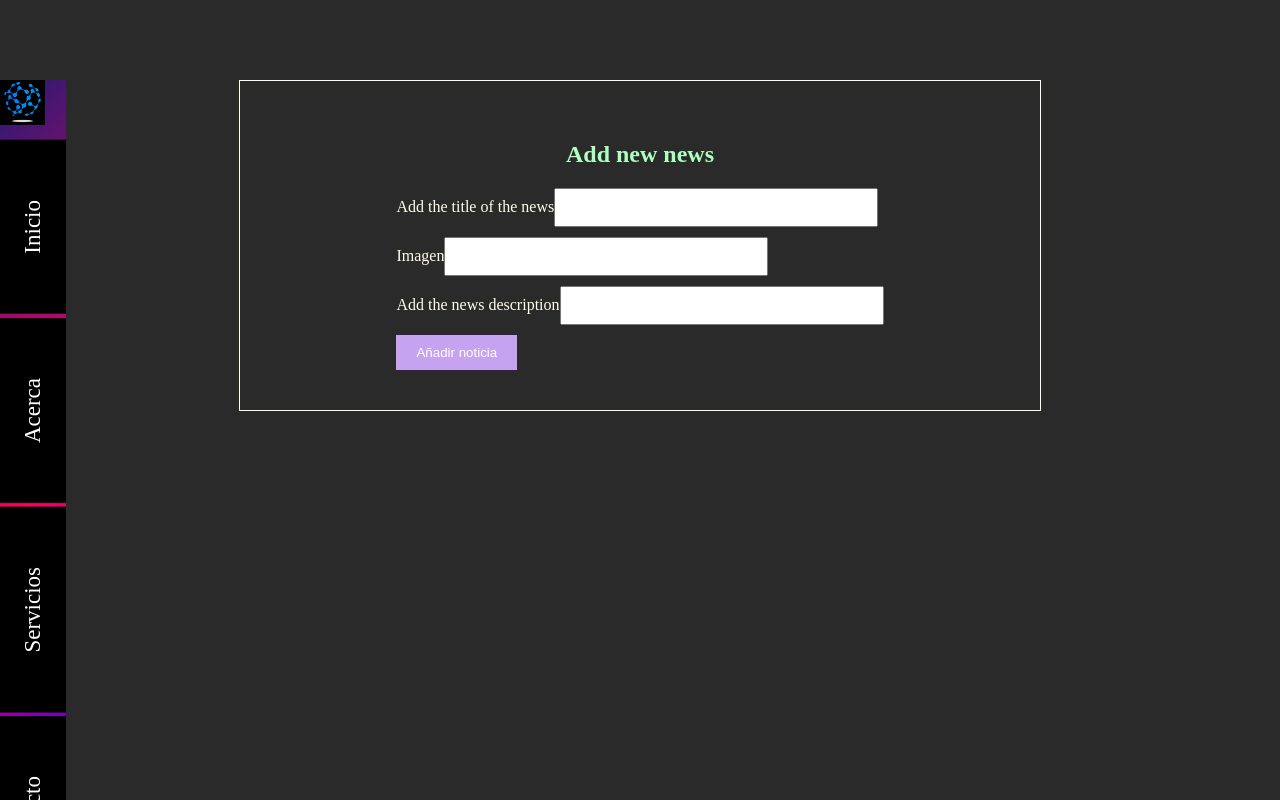
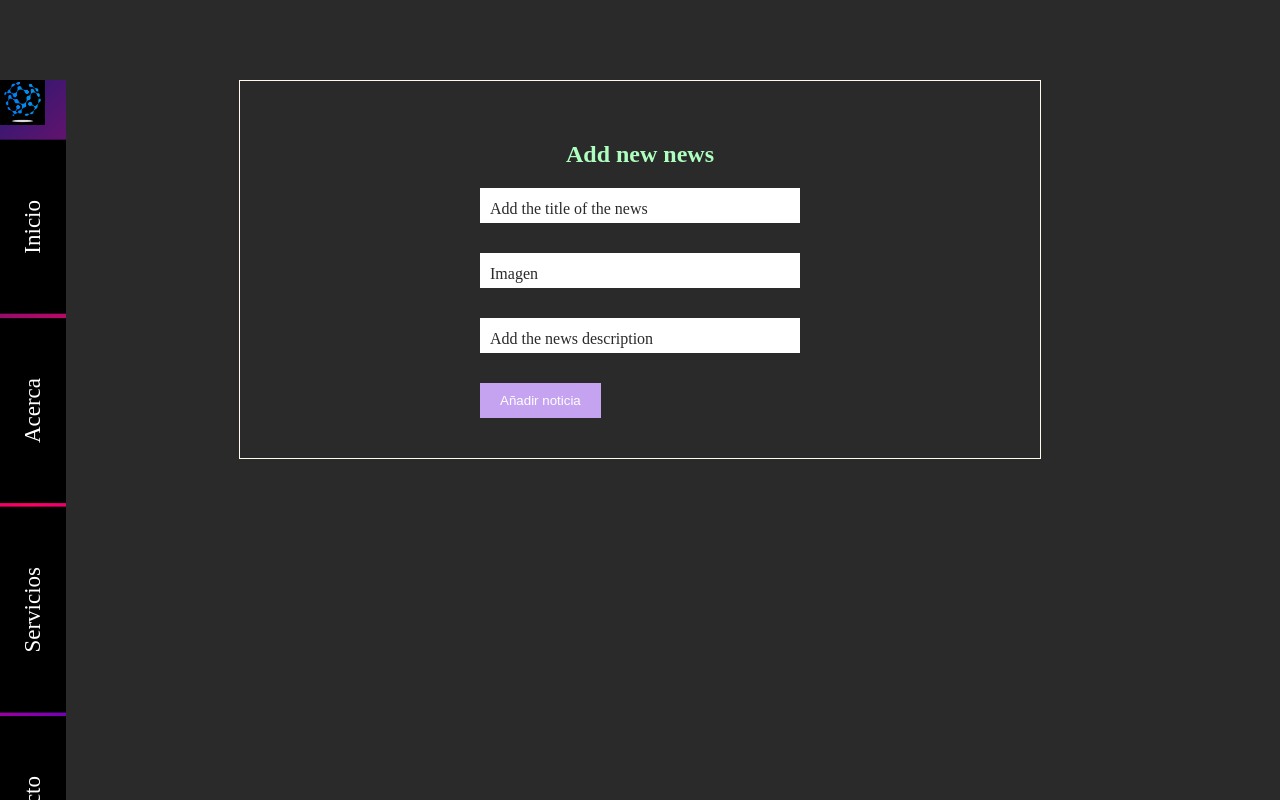
Before and after one commit to rebecavm28/BitPress, a React (Vite) app in the folder client/: page /add in a window 1280 px wide. Built offline with nearby package versions, Linux system fonts and the light colour scheme.

Commit message:
addForm styles

```diff
--- a/client/src/pages/AddForm/AddForm.css
+++ b/client/src/pages/AddForm/AddForm.css
@@ -20,6 +20,32 @@
     width: 300px;
     padding: 10px;
     margin-bottom: 10px;
+    outline: none;
+    border: none;
+  }
+
+  input[type="text"]:focus + label,
+  input[type="url"]:focus + label {
+    opacity: 0;
+  }
+
+  input[type="text"]:focus::placeholder,
+  input[type="url"]:focus::placeholder {
+    color: transparent; /* Oculta el placeholder cuando el input está enfocado */
+  }
+
+  label {
+    margin-bottom: 5px;
+    color: #2A2A2A;
+    position: absolute;
+    left: 10px;
+    bottom: 10px;
+    transition: all 0.2s ease-out;
+  }
+
+  .formFields{
+    position:relative;
+    margin-bottom: 20px;
   }
 
   .buttonAdd {
@@ -29,8 +55,3 @@
     border: none;
     cursor: pointer;
   }
-
-  label {
-    margin-bottom: 5px;
-    color: #FFFCEF;
-  }
--- a/client/src/pages/AddForm/AddForm.jsx
+++ b/client/src/pages/AddForm/AddForm.jsx
@@ -8,17 +8,17 @@ const AddForm = () => {
                 <h2>Add new news</h2>
             </div>
             <form>
-                <div>
-                    <label className='addTitle'>Add the title of the news</label>
-                    <input type="text"/>
+                <div className='formFields'>
+                    <label htmlFor="title"className='addTitle'>Add the title of the news</label>
+                    <input type="text" id="title" name="title"/>
                 </div>
-                <div>
-                    <label className='image'>Imagen</label>
-                    <input type="url"/>
+                <div className='formFields'>
+                    <label htmlFor="image"className='image'>Imagen</label>
+                    <input type="url" id="image" name="image"/>
                 </div>
-                <div>
-                    <label className='addDescription'>Add the news description</label>
-                    <input type="text"/>
+                <div className='formFields'>
+                    <label htmlFor="description"className='addDescription'>Add the news description</label>
+                    <input type="text" id="description" name="description"/>
                 </div>
                 <input className="buttonAdd" type="submit" value="Añadir noticia" />
             </form>
```
